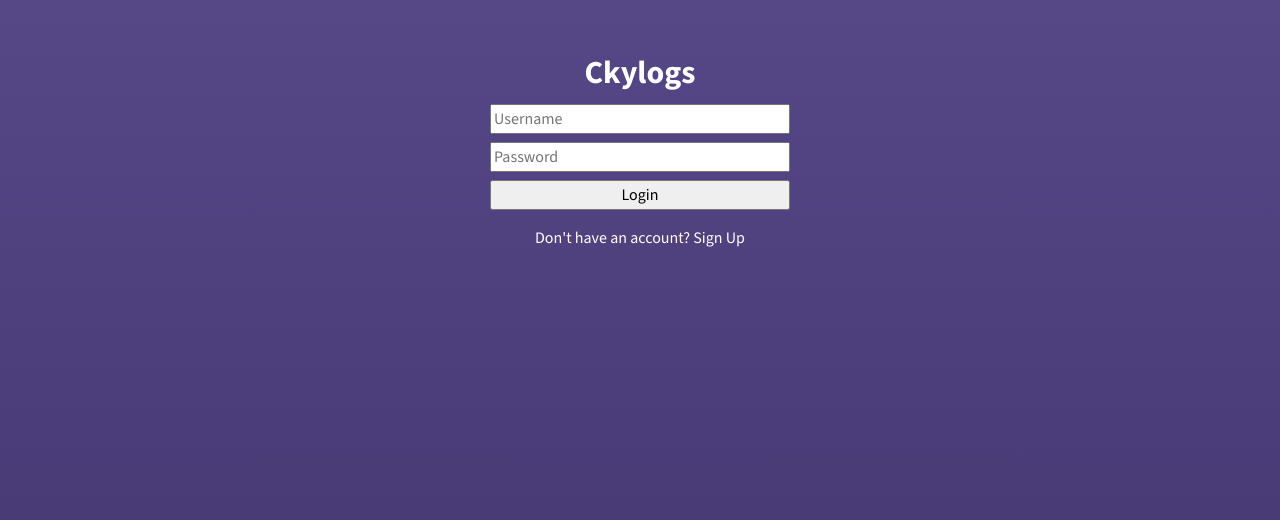
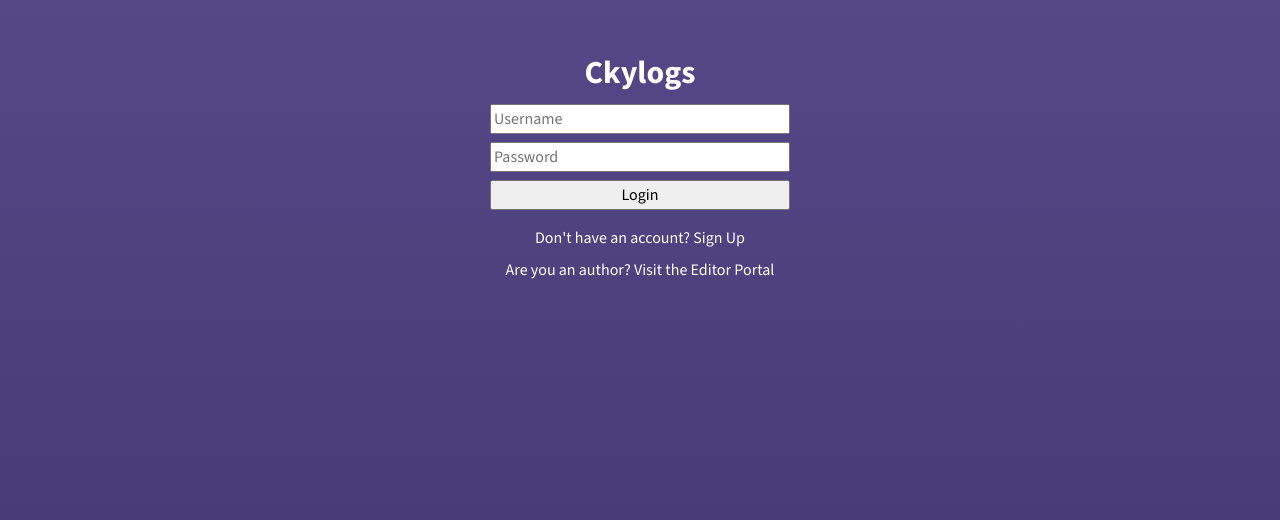
Before and after one commit to ckyever/ckylogs, a React (Vite) app in the folder frontend/public/: page /login in a window 1280 px wide. Shown: the part 152-672 px from the top of the page. Built offline with nearby package versions, Linux system fonts and the light colour scheme; no server answers.

Commit message:
Add link to editor frontend from public frontend login page

```diff
--- a/frontend/public/src/components/AuthForm.jsx
+++ b/frontend/public/src/components/AuthForm.jsx
@@ -111,9 +111,15 @@ function AuthForm() {
       </form>
       <div>{authResult}</div>
       {isLoginMode ? (
-        <span>
-          Don't have an account? <Link to="/signup">Sign Up</Link>
-        </span>
+        <>
+          <div>
+            Don't have an account? <Link to="/signup">Sign Up</Link>
+          </div>
+          <div>
+            Are you an author? Visit the{" "}
+            <a href="https://ckylogs-editor.pages.dev">Editor Portal</a>
+          </div>
+        </>
       ) : (
         <span>
           Already have an account? <Link to="/login">Login</Link>
--- a/frontend/public/src/styles/AuthForm.module.css
+++ b/frontend/public/src/styles/AuthForm.module.css
@@ -1,3 +1,7 @@
+a:hover {
+  text-decoration: underline;
+}
+
 .page {
   margin-top: 200px;
   display: flex;
```
